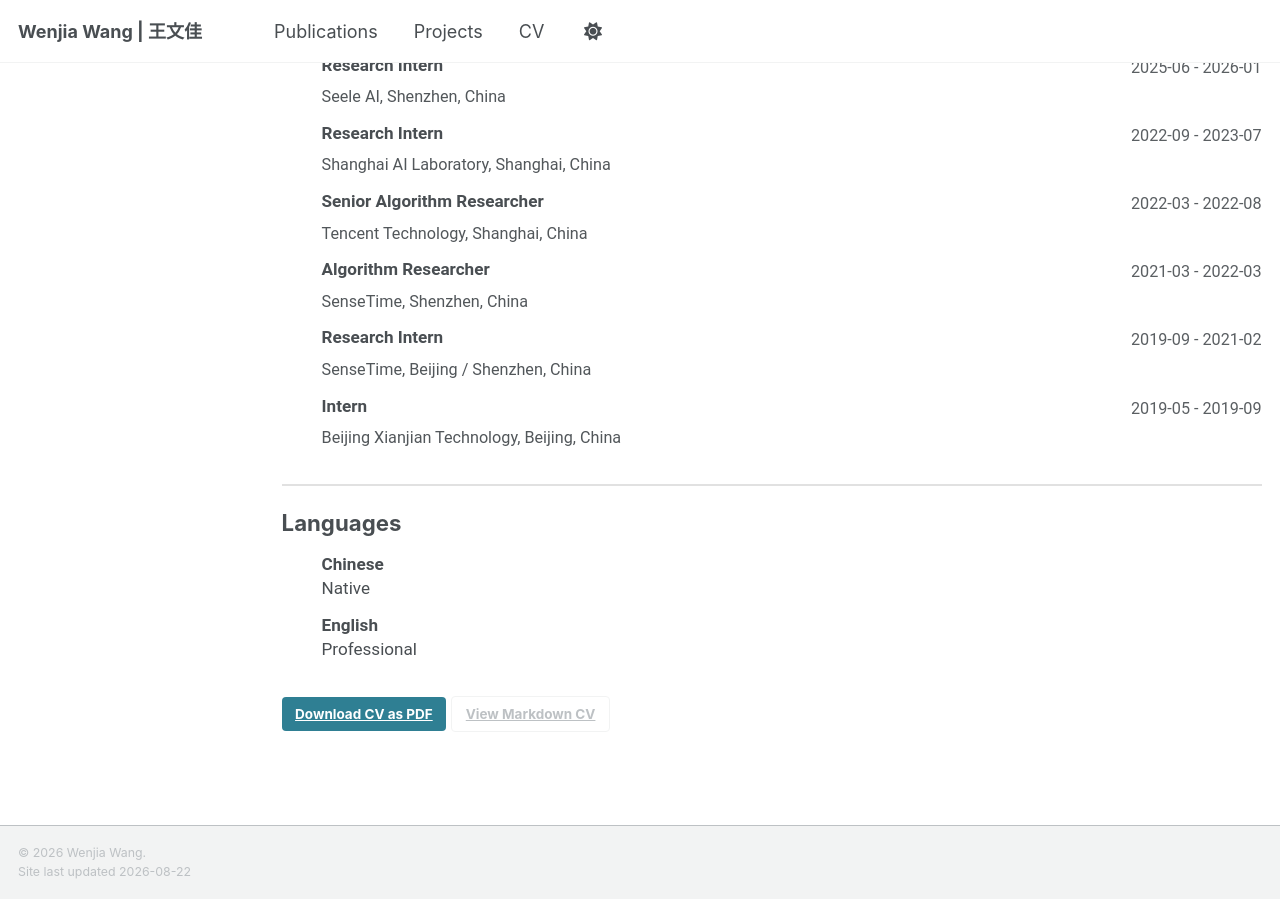
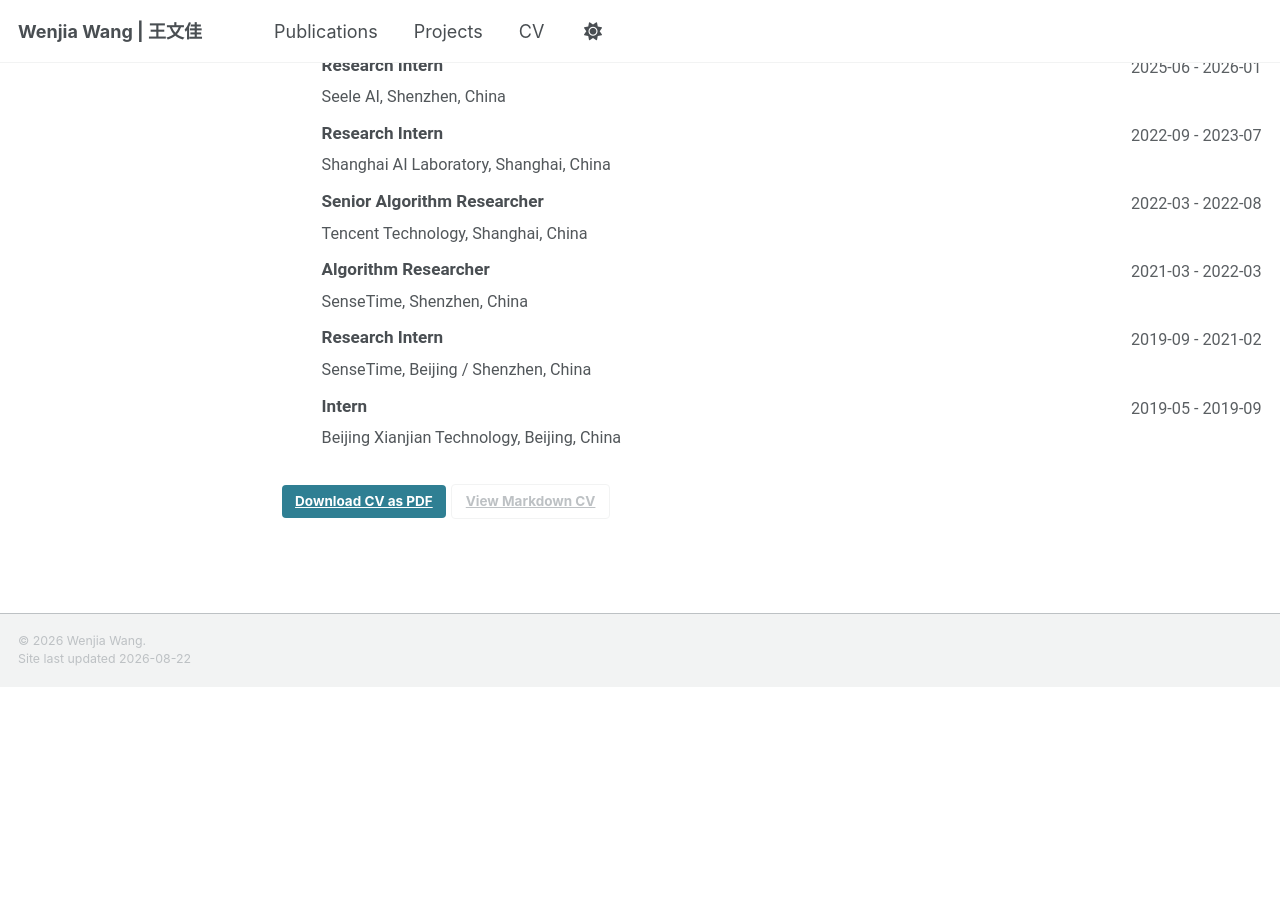
Before and after one commit to WenjiaWang0312/WenjiaWang0312.github.io, a Jekyll site: the page built from _pages/cv-json.md, in a window 1280 px wide and 900 px high, scrolled down 512 px. Built offline with Jekyll 4.4.1, drawn with Linux system fonts in a browser that asks for light colours; a script bundle is joined from its source files by our own code; library files that are not in the unit come from our copies; after the commit the page ends 1199 px from its top, so only the background shows below that.

Commit message:
Remove languages from web CV

```diff
--- a/_data/cv.json
+++ b/_data/cv.json
@@ -128,16 +128,6 @@
     }
   ],
   "skills": [],
-  "languages": [
-    {
-      "language": "Chinese",
-      "fluency": "Native"
-    },
-    {
-      "language": "English",
-      "fluency": "Professional"
-    }
-  ],
   "interests": [],
   "references": [],
   "publications": [],
```
